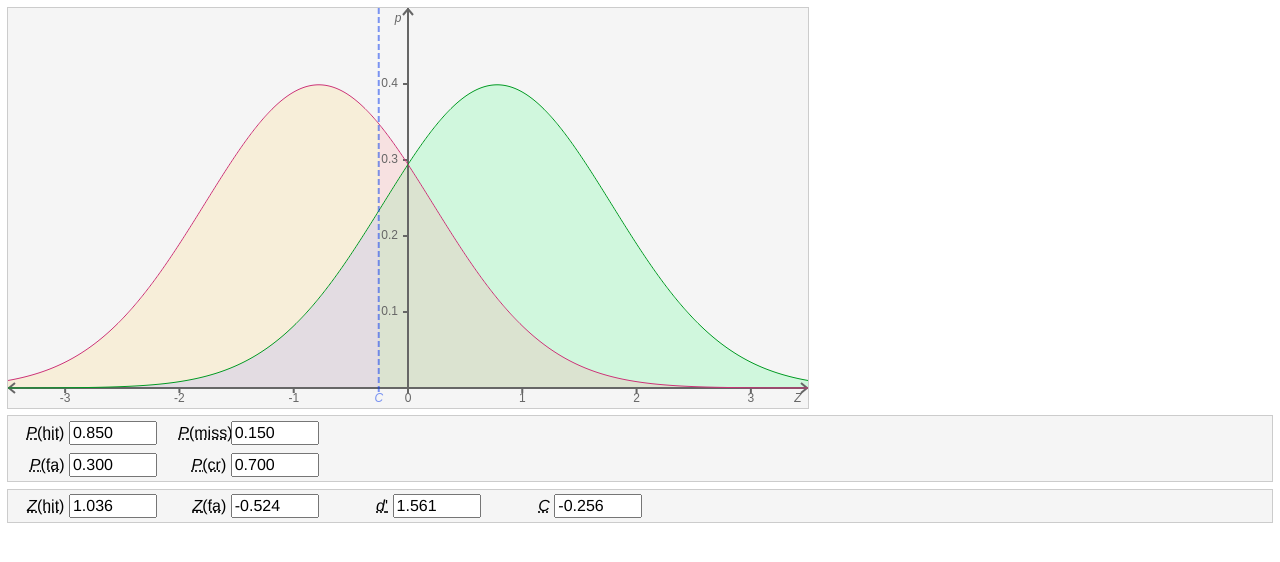
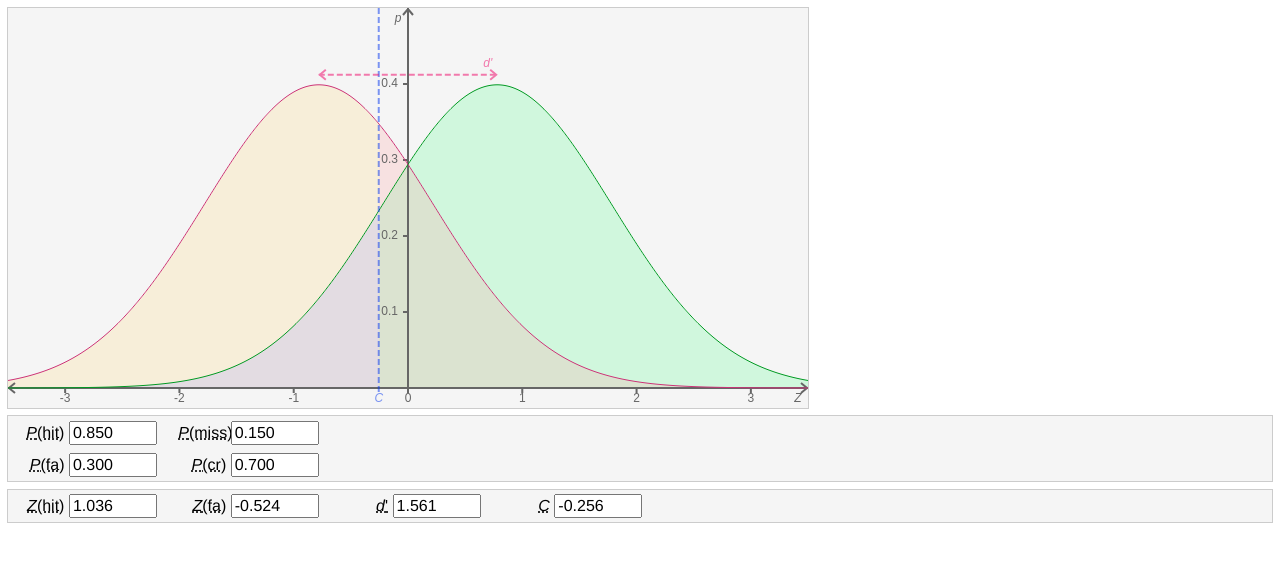
Before and after one commit to danieldickison/sdt-visualization, a plain HTML site: page index.html in a window 1280 px wide. Drawn offline with Linux system fonts and the light colour scheme.

Commit message:
Draw d-prime.

```diff
--- a/index.html
+++ b/index.html
@@ -69,6 +69,7 @@
         <canvas class="axes" width="800" height="400"></canvas>
         <canvas class="fg"  width="800" height="400"></canvas>
         <canvas class="c dark highlightable"  width="800" height="400" data-bind="css: {highlight: c.highlight}"></canvas>
+        <canvas class="dprime dark highlightable"  width="800" height="400" data-bind="css: {highlight: d_prime.highlight}"></canvas>
     </div>
     <form id="params">
         <fieldset class="probabilities">
--- a/js/sdt.js
+++ b/js/sdt.js
@@ -94,18 +94,21 @@
         fa_color = '#faa',
         cr_color = '#fd8',
         criterion_color = '#03e',
-        criterion_line_dash = [6, 3];
+        criterion_line_dash = [6, 3],
+        dprime_color = '#e06',
+        dprime_line_dash = [6, 3];
 
     function redraw(vm) {
         var graph = document.getElementById('graph'),
             axes_ctx = graph.querySelector('canvas.axes').getContext('2d'),
             fg_ctx = graph.querySelector('canvas.fg').getContext('2d'),
             c_ctx = graph.querySelector('canvas.c').getContext('2d'),
+            dprime_ctx = graph.querySelector('canvas.dprime').getContext('2d'),
             hit_ctx = graph.querySelector('canvas.hit').getContext('2d'),
             miss_ctx = graph.querySelector('canvas.miss').getContext('2d'),
             fa_ctx = graph.querySelector('canvas.fa').getContext('2d'),
             cr_ctx = graph.querySelector('canvas.cr').getContext('2d'),
-            ctxs = [axes_ctx, fg_ctx, c_ctx, hit_ctx, miss_ctx, fa_ctx, cr_ctx],
+            ctxs = [axes_ctx, fg_ctx, c_ctx, dprime_ctx, hit_ctx, miss_ctx, fa_ctx, cr_ctx],
             w = axes_ctx.canvas.width,
             h_full = axes_ctx.canvas.height,
             h = h_full - bottom_margin,
@@ -139,12 +142,8 @@
         // x-axis
         axes_ctx.moveTo(0, h);
         axes_ctx.lineTo(w, h);
-        axes_ctx.moveTo(arrow_size+2, h-arrow_size);
-        axes_ctx.lineTo(1, h);
-        axes_ctx.lineTo(arrow_size+2, h+arrow_size);
-        axes_ctx.moveTo(w-arrow_size-2, h-arrow_size);
-        axes_ctx.lineTo(w-1, h);
-        axes_ctx.lineTo(w-arrow_size-2, h+arrow_size);
+        arrow(axes_ctx, 0, h, 'left');
+        arrow(axes_ctx, w, h, 'right');
         axes_ctx.font = '12px sans-serif';
         for (z = -Math.floor(z_width/2); z <= z_width/2; ++z) {
             x = z_x(z);
@@ -155,9 +154,7 @@
         // y-axis
         axes_ctx.moveTo(w/2, h);
         axes_ctx.lineTo(w/2, 0);
-        axes_ctx.moveTo(w/2-arrow_size, arrow_size+2);
-        axes_ctx.lineTo(w/2, 1);
-        axes_ctx.lineTo(w/2+arrow_size, arrow_size+2);
+        arrow(axes_ctx, w/2, 0, 'up');
         axes_ctx.textBaseline = 'middle';
         axes_ctx.textAlign = 'right';
         for (p = 0.1; p < p_max; p += 0.1) {
@@ -235,6 +232,51 @@
         c_ctx.textAlign = 'center';
         c_ctx.textBaseline = 'top';
         c_ctx.fillText('C', c_x, h+5);
+
+        // dprime line
+        var dp_x0 = z_x(-vm.d_prime()/2),
+            dp_x1 = z_x(vm.d_prime()/2),
+            dp_y = p_y(pdf(0)) - 10;
+        dprime_ctx.moveTo(dp_x0, dp_y);
+        dprime_ctx.lineTo(dp_x1, dp_y);
+        dprime_ctx.lineWidth = 2;
+        dprime_ctx.strokeStyle = dprime_ctx.fillStyle = dprime_color;
+        dprime_ctx.setLineDash(dprime_line_dash);
+        dprime_ctx.stroke();
+        dprime_ctx.beginPath();
+        dprime_ctx.setLineDash([]);
+        arrow(dprime_ctx, dp_x0, dp_y, 'left');
+        arrow(dprime_ctx, dp_x1, dp_y, 'right');
+        dprime_ctx.stroke();
+        dprime_ctx.font = 'italic 12px sans-serif';
+        dprime_ctx.textAlign = 'right';
+        dprime_ctx.textBaseline = 'bottom';
+        dprime_ctx.fillText("d'", dp_x1-5, dp_y-5);
+    }
+
+    function arrow(ctx, x, y, orientation) {
+        switch (orientation) {
+        case 'left':
+            ctx.moveTo(x + arrow_size + 2, y - arrow_size);
+            ctx.lineTo(x + 1, y);
+            ctx.lineTo(x + arrow_size + 2, y + arrow_size);
+            break;
+        case 'right':
+            ctx.moveTo(x - arrow_size - 2, y - arrow_size);
+            ctx.lineTo(x - 1, y);
+            ctx.lineTo(x - arrow_size - 2, y + arrow_size);
+            break;
+        case 'up':
+            ctx.moveTo(x - arrow_size, y + arrow_size + 2);
+            ctx.lineTo(x, y + 1);
+            ctx.lineTo(x + arrow_size, y + arrow_size + 2);
+            break;
+        case 'down':
+            ctx.moveTo(x - arrow_size, y - arrow_size - 2);
+            ctx.lineTo(x, y - 1);
+            ctx.lineTo(x + arrow_size, y - arrow_size - 2);
+            break;
+        }
     }
 
     function SDTViewModel(redraw) {
```
